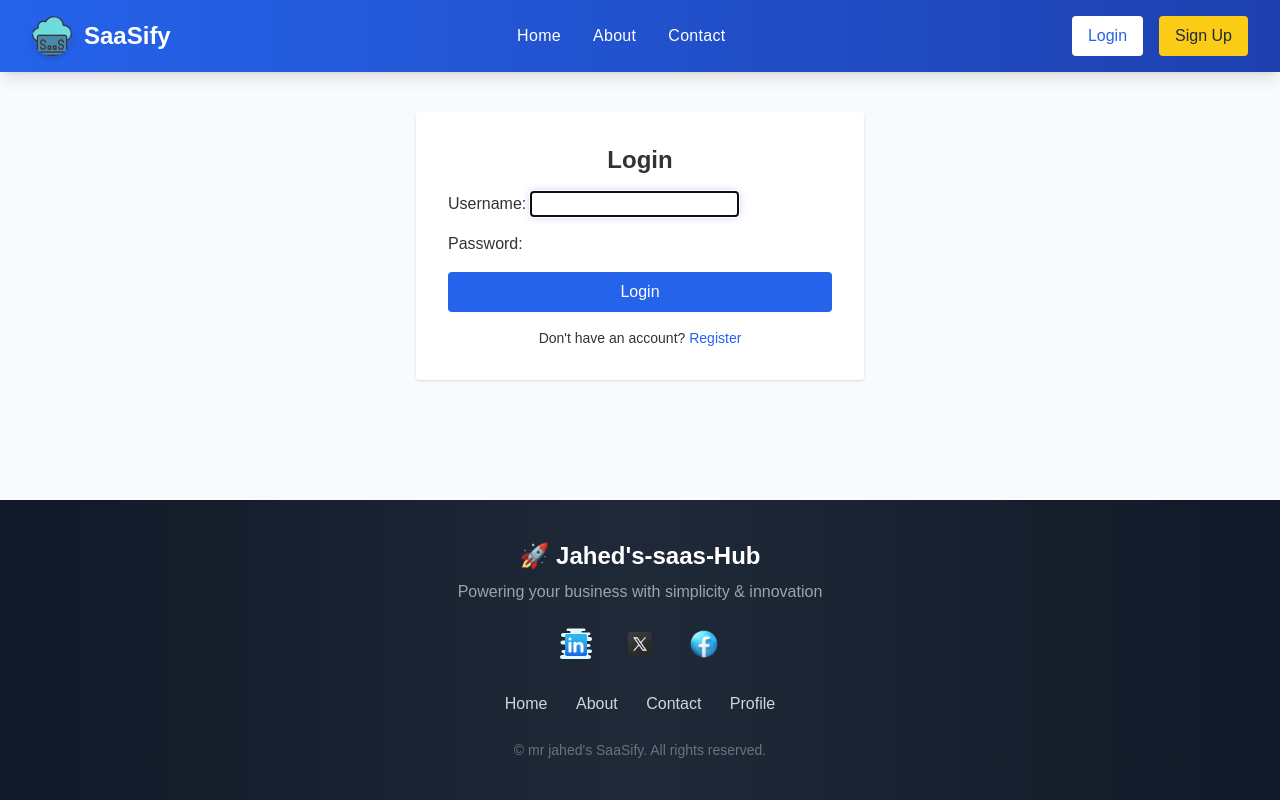
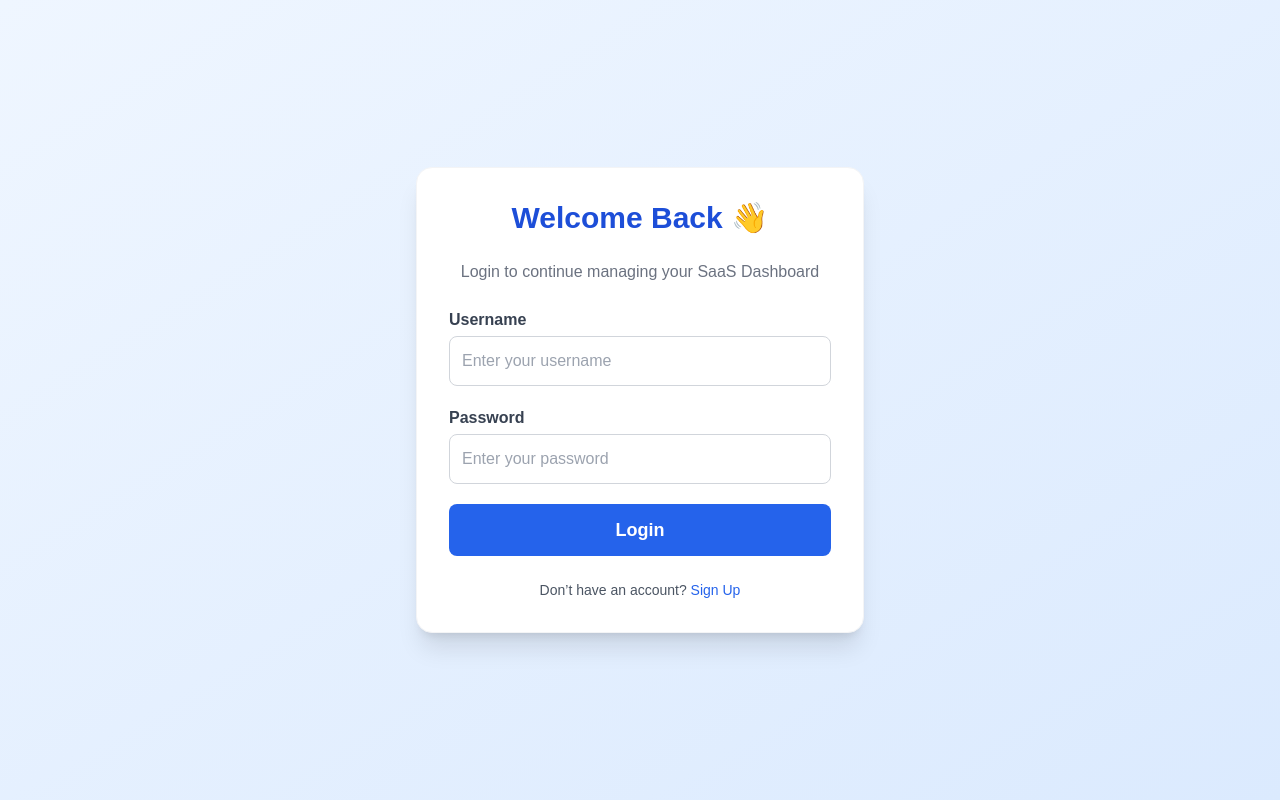
Before and after one commit to Mr-Jahed/Saas-Application, a Django app: page /accounts/login/ in a window 1280 px wide. Run offline with Django 5.2, Linux system fonts and the light colour scheme; some libraries are stand-ins or nearby versions.

Commit message:
logout updated

```diff
--- a/accounts/urls.py
+++ b/accounts/urls.py
@@ -1,10 +1,11 @@
 from django.urls import path
 from django.contrib.auth import views as auth_views
 from . import views
+from .views import logout_view
 
 urlpatterns = [
     path('login/', auth_views.LoginView.as_view(template_name='accounts/login.html'), name='login'),
-    path('logout/', auth_views.LogoutView.as_view(next_page='home'), name='logout'),
+    path('logout/', logout_view, name='logout'),
     path('register/', views.register_view, name='register'),
     path('profile/', views.profile, name='profile'),
 ]
--- a/saas_project/settings.py
+++ b/saas_project/settings.py
@@ -142,4 +142,6 @@ MEDIA_ROOT = BASE_DIR / 'media'
 # https://docs.djangoproject.com/en/5.1/ref/settings/#default-auto-field
 LOGIN_REDIRECT_URL = '/'
 LOGOUT_REDIRECT_URL = '/'
+LOGOUT_REDIRECT_URL = 'home'
+
 DEFAULT_AUTO_FIELD = 'django.db.models.BigAutoField'
--- /dev/null
+++ b/static/css/login.css
@@ -0,0 +1,15 @@
+body {
+  font-family: 'Poppins', sans-serif;
+}
+
+input {
+  transition: all 0.2s ease-in-out;
+}
+
+input:focus {
+  transform: scale(1.01);
+}
+
+button:hover {
+  transform: scale(1.02);
+}
--- a/templates/accounts/login.html
+++ b/templates/accounts/login.html
@@ -1,18 +1,57 @@
-{% extends 'base.html' %}
-{% block title %}Login - SaaSify{% endblock %}
-{% block content %}
-<div class="max-w-md mx-auto bg-white p-8 rounded shadow">
-  <h2 class="text-2xl font-bold mb-4 text-center">Login</h2>
-  <form method="post" class="space-y-4">
+{% load static %}
+<!DOCTYPE html>
+<html lang="en">
+<head>
+  <meta charset="UTF-8" />
+  <meta name="viewport" content="width=device-width, initial-scale=1.0" />
+  <title>Login | SaaSify</title>
+  <script src="https://cdn.tailwindcss.com"></script>
+  <link rel="stylesheet" href="{% static 'css/login.css' %}">
+</head>
+
+<body class="bg-gradient-to-br from-blue-50 to-blue-100 flex items-center justify-center min-h-screen">
+
+  <div class="bg-white p-8 rounded-2xl shadow-xl w-full max-w-md border border-gray-100">
+    <h2 class="text-3xl font-extrabold text-center text-blue-700 mb-6">Welcome Back 👋</h2>
+    <p class="text-center text-gray-500 mb-6">Login to continue managing your SaaS Dashboard</p>
+
+    <!-- 🔹 Error Message -->
+    {% if messages %}
+      <div class="mb-4 space-y-2">
+        {% for message in messages %}
+          <div class="bg-red-100 border border-red-400 text-red-700 px-4 py-3 rounded-lg text-sm text-center">
+            {{ message }}
+          </div>
+        {% endfor %}
+      </div>
+    {% endif %}
+
+    <form method="POST" class="space-y-5">
       {% csrf_token %}
-    {{ form.as_p }}
-    <button type="submit" class="w-full bg-blue-600 text-white py-2 rounded hover:bg-blue-700 transition">
+
+      <div>
+        <label class="block mb-1 font-semibold text-gray-700">Username</label>
+        <input type="text" name="username" placeholder="Enter your username"
+          class="w-full border border-gray-300 p-3 rounded-lg focus:ring-2 focus:ring-blue-400 outline-none transition" required>
+      </div>
+
+      <div>
+        <label class="block mb-1 font-semibold text-gray-700">Password</label>
+        <input type="password" name="password" placeholder="Enter your password"
+          class="w-full border border-gray-300 p-3 rounded-lg focus:ring-2 focus:ring-blue-400 outline-none transition" required>
+      </div>
+
+      <button type="submit"
+        class="w-full bg-blue-600 text-white py-3 rounded-lg hover:bg-blue-700 font-semibold text-lg transition">
         Login
       </button>
     </form>
-  <p class="text-center text-sm mt-4">
-    Don't have an account?
-    <a href="{% url 'register' %}" class="text-blue-600 hover:underline">Register</a>
+
+    <p class="text-center text-sm text-gray-600 mt-6">
+      Don’t have an account?
+      <a href="{% url 'register' %}" class="text-blue-600 hover:underline font-medium">Sign Up</a>
     </p>
   </div>
-{% endblock %}
+
+</body>
+</html>
--- a/templates/base.html
+++ b/templates/base.html
@@ -4,6 +4,10 @@
   <head>
     <meta charset="UTF-8" />
     <meta name="viewport" content="width=device-width, initial-scale=1.0" />
+    <meta http-equiv="Cache-Control" content="no-cache, no-store, must-revalidate" />
+    <meta http-equiv="Pragma" content="no-cache" />
+    <meta http-equiv="Expires" content="0" />
+
     <title>{% block title %}Mr Jahed-Hub{% endblock %}</title>
 
     <!-- Tailwind CSS CDN -->
@@ -12,7 +16,6 @@
     <!-- Custom CSS -->
     <link rel="stylesheet" href="{% static 'css/style.css' %}">
     <link rel="stylesheet" href="{% static 'css/register.css' %}">
-
 
     <!-- Favicon -->
     <link rel="icon" href="{% static 'images/logo.png' %}" type="image/png" />
@@ -33,6 +36,7 @@
           <li><a href="{% url 'home' %}" class="{% if request.path == '/' %}active{% endif %}">Home</a></li>
           <li><a href="{% url 'about' %}" class="{% if request.path == '/about/' %}active{% endif %}">About</a></li>
           <li><a href="{% url 'contact' %}" class="{% if request.path == '/contact/' %}active{% endif %}">Contact</a></li>
+
           {% if user.is_authenticated %}
             <li><a href="{% url 'profile' %}" class="{% if request.path == '/profile/' %}active{% endif %}">Profile</a></li>
           {% endif %}
@@ -42,10 +46,19 @@
         <div class="flex items-center space-x-4">
           {% if user.is_authenticated %}
             <span class="text-white hidden md:inline">Hi, {{ user.username }}</span>
-            <a href="{% url 'logout' %}" class="bg-yellow-400 text-gray-800 px-4 py-2 rounded hover:bg-yellow-300 transition">Logout</a>
+            <a href="{% url 'logout' %}"
+               class="bg-yellow-400 text-gray-800 px-4 py-2 rounded hover:bg-yellow-300 transition">
+               Logout
+            </a>
           {% else %}
-            <a href="{% url 'login' %}" class="bg-white text-blue-600 px-4 py-2 rounded hover:bg-gray-100 transition">Login</a>
-            <a href="{% url 'register' %}" class="bg-yellow-400 text-gray-800 px-4 py-2 rounded hover:bg-yellow-300 transition">Sign Up</a>
+            <a href="{% url 'login' %}"
+               class="bg-white text-blue-600 px-4 py-2 rounded hover:bg-gray-100 transition">
+               Login
+            </a>
+            <a href="{% url 'register' %}"
+               class="bg-yellow-400 text-gray-800 px-4 py-2 rounded hover:bg-yellow-300 transition">
+               Sign Up
+            </a>
           {% endif %}
         </div>
       </nav>
@@ -83,7 +96,12 @@
           <a href="{% url 'home' %}" class="text-gray-300 hover:text-white transition">Home</a>
           <a href="{% url 'about' %}" class="text-gray-300 hover:text-white transition">About</a>
           <a href="{% url 'contact' %}" class="text-gray-300 hover:text-white transition">Contact</a>
-          <a href="{% url 'profile' %}" class="text-gray-300 hover:text-white transition">Profile</a>
+
+          {% if user.is_authenticated %}
+            <a href="{% url 'profile' %}" class="text-gray-300 hover:text-white transition">Profile</a>
+          {% else %}
+            <a href="{% url 'login' %}" class="text-gray-300 hover:text-white transition">Login</a>
+          {% endif %}
         </div>
 
         <!-- Copyright -->
```
Also changed, not shown: accounts/views.py (+11 -1 lines), db.sqlite3. Lines whose indentation alone changed are shown as unchanged.
